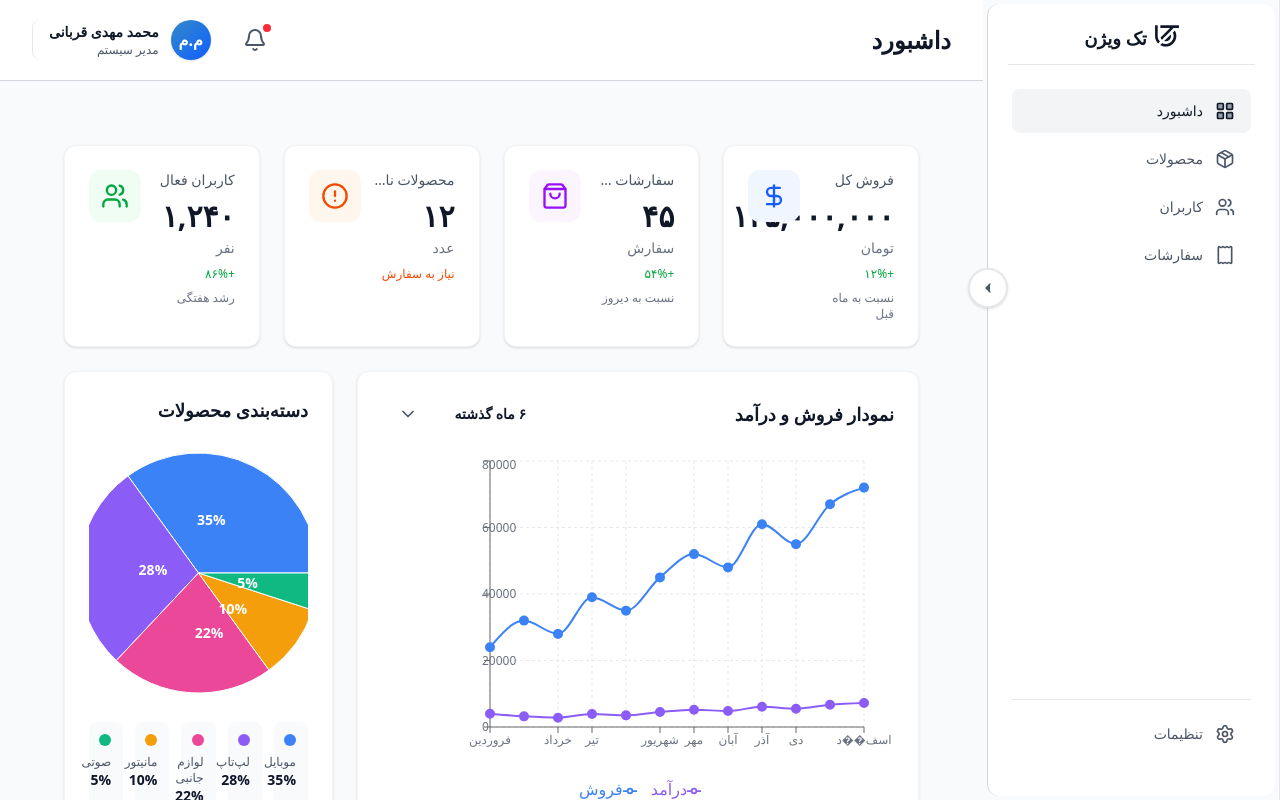
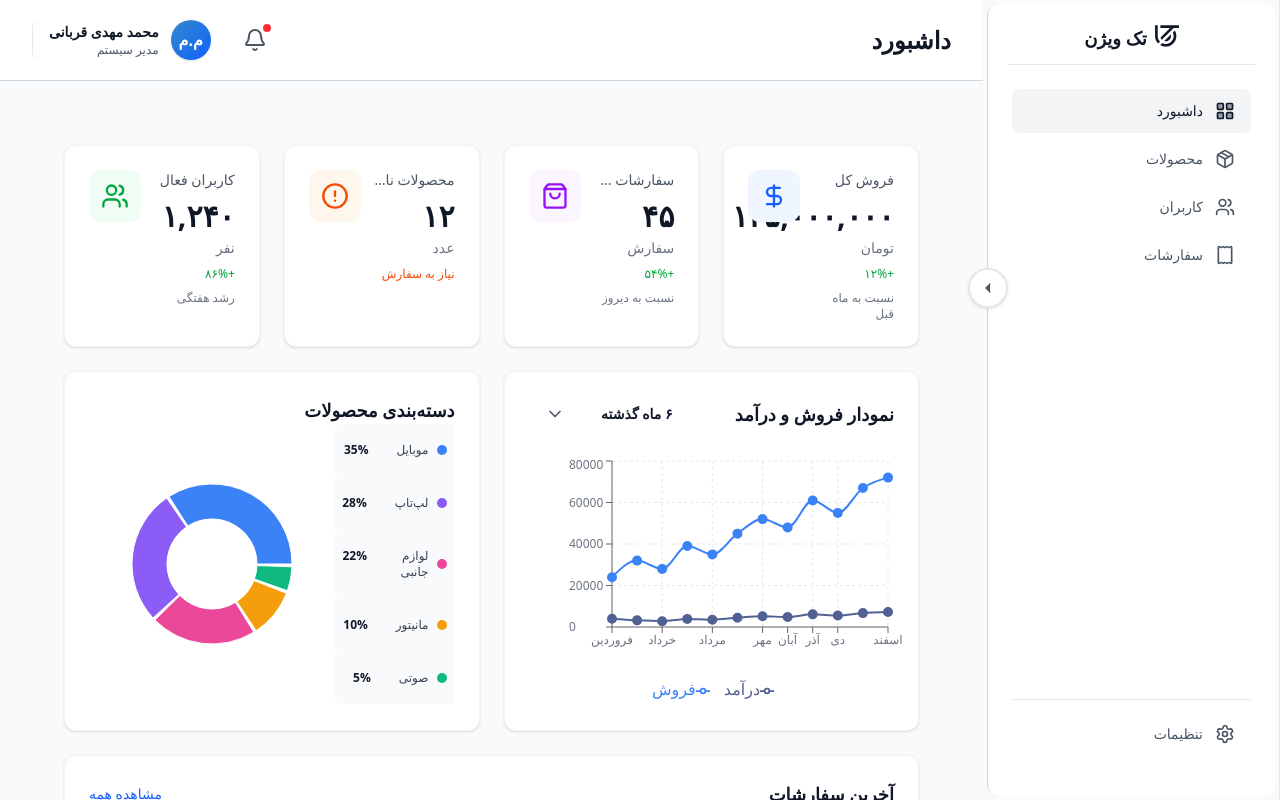
Before and after one commit to mahdi-delta/TechVision-AdminPanel, a React (Vite) app: page / in a window 1280 px wide. Built offline with nearby package versions, Linux system fonts and the light colour scheme; a small style sheet from the web is missing.

Commit message:
change style the charts and fix responsive design

```diff
--- a/src/components/Charts/CategoryChart.jsx
+++ b/src/components/Charts/CategoryChart.jsx
@@ -1,74 +1,49 @@
 import React from "react";
-import { PieChart, Pie, Cell, ResponsiveContainer, Legend, Tooltip } from "recharts";
+import { PieChart, Pie, Cell, ResponsiveContainer, Legend } from "recharts";
 import { categoryChartData } from "../../data/chartsData";
 
 const CategoryChart = () => {
      const RADIAN = Math.PI / 180;
-     const renderCustomLabel = ({ cx, cy, midAngle, innerRadius, outerRadius, percent }) => {
-          const radius = innerRadius + (outerRadius - innerRadius) * 0.5;
-          const x = cx + radius * Math.cos(-midAngle * RADIAN);
-          const y = cy + radius * Math.sin(-midAngle * RADIAN);
 
      return (
-               <text
-                    x={x}
-                    y={y}
-                    fill="white"
-                    textAnchor={x > cx ? "start" : "end"}
-                    dominantBaseline="central"
-                    className="font-bold text-sm"
+          <div className="w-full h-full flex">
+               {/* Legend Grid */}
+               <div className="w-30 grid grid-cols-1">
+                    {categoryChartData.map((item, index) => (
+                         <div
+                              key={index}
+                              className="flex items-center gap-2 p-2 bg-gray-50 rounded"
                          >
-                    {`${(percent * 100).toFixed(0)}%`}
-               </text>
-          );
-     };
-
-     return (
-          <div className="">
-               <ResponsiveContainer width="100%" height={250}>
-                    <PieChart>
+                              <div
+                                   className="w-2.5 h-2.5 rounded-full shrink-0"
+                                   style={{ backgroundColor: item.fill }}
+                              />
+                              <div className="flex-1 flex min-w-0 gap-7">
+                                   <p className="text-xs text-gray-700 font-medium">{item.name}</p>
+                                   <p className="text-xs font-bold text-gray-900">{item.value}%</p>
+                              </div>
+                         </div>
+                    ))}
+               </div>
+               <div className="flex-1 min-h-0 flex items-center justify-center">
+                    <ResponsiveContainer width="100%" height={280}>
+                         <PieChart margin={{ top: 0, right: 0, left: 0, bottom: 0 }}>
                               <Pie
                                    data={categoryChartData}
                                    cx="50%"
                                    cy="50%"
-                              labelLine={false}
-                              label={renderCustomLabel}
-                              outerRadius={120}
+                                   outerRadius={80}
+                                   innerRadius={45}
                                    fill="#8884d8"
                                    dataKey="value"
+                                   paddingAngle={2}
                               >
                                    {categoryChartData.map((entry, index) => (
                                         <Cell key={`cell-${index}`} fill={entry.fill} />
                                    ))}
                               </Pie>
-                         <Tooltip
-                              contentStyle={{
-                                   backgroundColor: "#fff",
-                                   border: "1px solid #e5e7eb",
-                                   borderRadius: "8px",
-                              }}
-                              formatter={(value) => value.toLocaleString("fa-IR")}
-                         />
-                         {/* <Legend
-                              layout="vertical"
-                              align="right"
-                              verticalAlign="middle"
-                              wrapperStyle={{ direction: "rtl", paddingRight: "20px" }}
-                         /> */}
                          </PieChart>
                     </ResponsiveContainer>
-
-               <div className="mt-6 grid grid-cols-2 md:grid-cols-5 gap-3">
-                    {categoryChartData.map((item, index) => (
-                         <div key={index} className="text-center p-3 bg-gray-50 rounded-lg">
-                              <div
-                                   className="w-3 h-3 rounded-full mx-auto mb-2"
-                                   style={{ backgroundColor: item.fill }}
-                              ></div>
-                              <p className="text-xs text-gray-600">{item.name}</p>
-                              <p className="text-sm font-bold text-tech-navy">{item.value}%</p>
-                         </div>
-                    ))}
                </div>
           </div>
      );
--- a/src/components/Charts/SalesChart.jsx
+++ b/src/components/Charts/SalesChart.jsx
@@ -13,14 +13,14 @@ import { monthlySalesData } from "../../data/chartsData";
 
 const SalesChart = () => {
      return (
-          <ResponsiveContainer width="100%" height={350}>
+          <ResponsiveContainer width="100%" height={250}>
                <LineChart
                     data={monthlySalesData}
-                    margin={{ top: 5, right: 30, left: 0, bottom: 5 }}
+                    margin={{ top: 5, right: 30, left: -0, bottom: 5 }}
                >
                     <CartesianGrid strokeDasharray="3 3" stroke="#e5e7eb" />
                     <XAxis dataKey="month" tick={{ fill: "#6b7280", fontSize: 12 }} />
-                    <YAxis tick={{ fill: "#6b7280", fontSize: 12 }} />
+                    <YAxis tick={{ fill: "#6b7280", fontSize: 12, dx: -35 }} />
                     <Tooltip
                          contentStyle={{
                               backgroundColor: "#ffffff",
@@ -43,10 +43,10 @@ const SalesChart = () => {
                     <Line
                          type="monotone"
                          dataKey="revenue"
-                         stroke="#8b5cf6"
+                         stroke="#516194"
                          strokeWidth={2}
                          name="درآمد"
-                         dot={{ fill: "#8b5cf6", r: 4 }}
+                         dot={{ fill: "#516194", r: 4 }}
                          activeDot={{ r: 6 }}
                     />
                </LineChart>
--- a/src/data/chartsData.js
+++ b/src/data/chartsData.js
@@ -13,7 +13,7 @@ export const monthlySalesData = [
      { month: "آذر", sales: 61000, revenue: 6100, orders: 63 },
      { month: "دی", sales: 55000, revenue: 5500, orders: 59 },
      { month: "بهمن", sales: 67000, revenue: 6700, orders: 68 },
-     { month: "اسف��د", sales: 72000, revenue: 7200, orders: 75 },
+     { month: "اسفند", sales: 72000, revenue: 7200, orders: 75 },
 ];
 
 // نمودار دسته‌بندی محصولات
--- a/src/pages/Admin/Dashboard.jsx
+++ b/src/pages/Admin/Dashboard.jsx
@@ -73,9 +73,9 @@ const Dashboard = () => {
                     </div>
 
                     {/* Charts Section */}
-                    <div className="grid grid-cols-1 lg:grid-cols-3 gap-4 md:gap-6">
+                    <div className="grid grid-cols-1 lg:grid-cols-2 gap-4 md:gap-6">
                          {/* Sales Chart - Full width on mobile, 2 cols on large */}
-                         <div className="lg:col-span-2 w-full">
+                         <div className=" w-full">
                               <div className="w-full bg-white rounded-lg md:rounded-xl p-4 md:p-6 shadow-sm border border-gray-100">
                                    <div className="flex flex-col sm:flex-row sm:items-center sm:justify-between gap-3 md:gap-4 mb-4 md:mb-6">
                                         <h3 className="text-base md:text-lg font-semibold text-gray-900">
@@ -90,7 +90,7 @@ const Dashboard = () => {
                                              />
                                         </div>
                                    </div>
-                                   <div className="w-full h-64 md:h-80 lg:h-96 -mx-4 md:-mx-6 px-4 md:px-6">
+                                   <div className="w-full h-max md:-mx-6">
                                         <SalesChart />
                                    </div>
                               </div>
@@ -99,10 +99,10 @@ const Dashboard = () => {
                          {/* Category Chart */}
                          <div className="w-full">
                               <div className="w-full bg-white rounded-lg md:rounded-xl p-4 md:p-6 shadow-sm border border-gray-100 h-full">
-                                   <h3 className="text-base md:text-lg font-semibold text-gray-900 mb-4 md:mb-6">
+                                   <h3 className="text-base md:text-lg font-semibold text-gray-900 ">
                                         دسته‌بندی محصولات
                                    </h3>
-                                   <div className="w-full h-64 md:h-80">
+                                   <div className="w-full h-max">
                                         <CategoryChart />
                                    </div>
                               </div>
```
Lines whose indentation alone changed are shown as unchanged.
